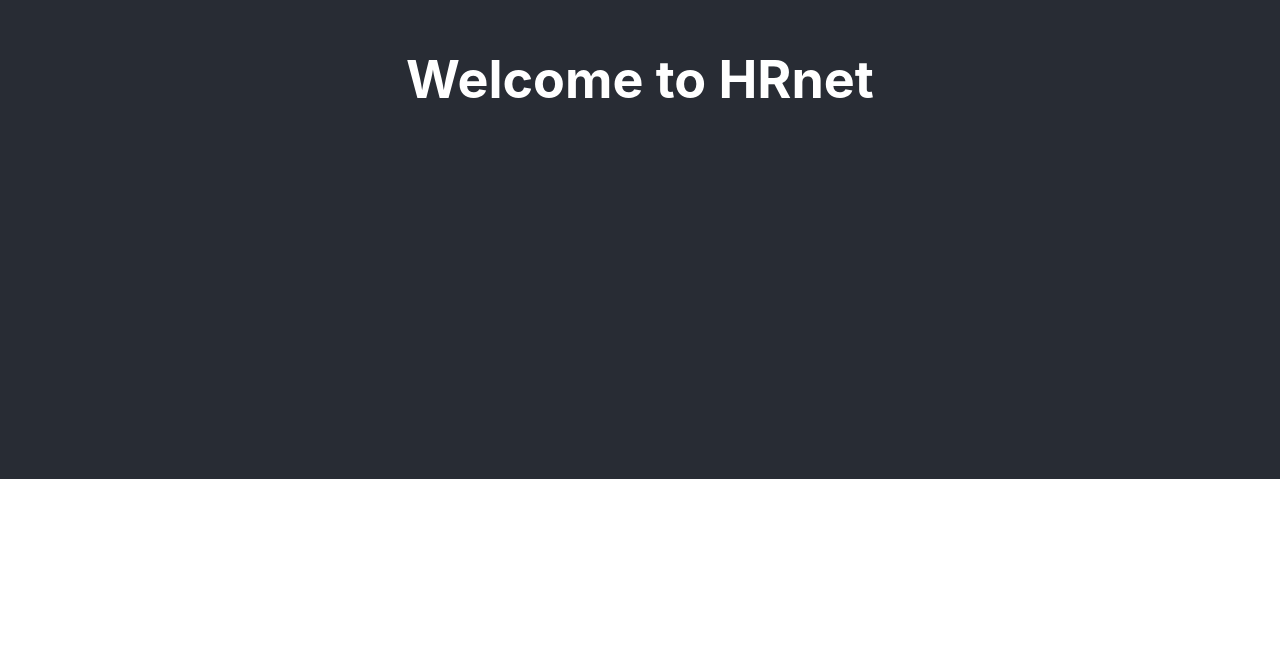
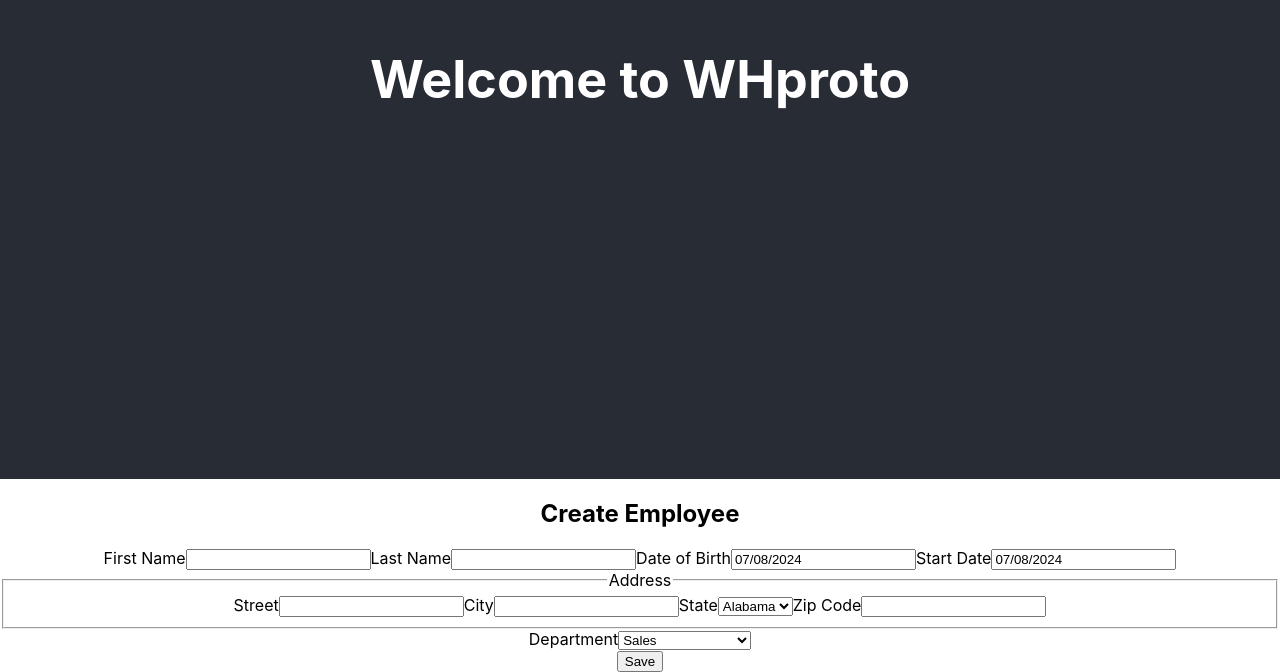
Before and after one commit to SupMBH/whproto-main, a React (Create React App) app: page / in a window 1280 px wide. Shown: the part 321-993 px from the top of the page. Before the commit the page ends 800 px from the top, so only its background shows below. Built offline with nearby package versions, Linux system fonts and the light colour scheme.

Commit message:
creation employé avec pluggin npm install react-datepicker & react-modal

```diff
--- a/package.json
+++ b/package.json
@@ -7,7 +7,9 @@
     "@testing-library/react": "^13.4.0",
     "@testing-library/user-event": "^13.5.0",
     "react": "^18.3.1",
+    "react-datepicker": "^7.2.0",
     "react-dom": "^18.3.1",
+    "react-modal": "^3.16.1",
     "react-scripts": "5.0.1",
     "web-vitals": "^2.1.4"
   },
--- a/src/App.js
+++ b/src/App.js
@@ -1,11 +1,14 @@
 import React from 'react';
+import EmployeeForm from './components/EmployeeForm';
+import './styles/index.css';
 
 function App() {
   return (
     <div className="App">
       <header className="App-header">
-        <h1>Welcome to HRnet</h1>
+        <h1>Welcome to WHproto</h1>
       </header>
+      <EmployeeForm />
     </div>
   );
 }
--- /dev/null
+++ b/src/components/EmployeeForm.js
@@ -0,0 +1,97 @@
+import React, { useState } from 'react';
+import DatePicker from 'react-datepicker';
+import 'react-datepicker/dist/react-datepicker.css';
+import Modal from 'react-modal';
+
+const EmployeeForm = () => {
+  const [firstName, setFirstName] = useState('');
+  const [lastName, setLastName] = useState('');
+  const [dateOfBirth, setDateOfBirth] = useState(new Date());
+  const [startDate, setStartDate] = useState(new Date());
+  const [department, setDepartment] = useState('Sales');
+  const [street, setStreet] = useState('');
+  const [city, setCity] = useState('');
+  const [state, setState] = useState('');
+  const [zipCode, setZipCode] = useState('');
+  const [modalIsOpen, setModalIsOpen] = useState(false);
+
+  const states = [
+    { name: "Alabama", abbreviation: "AL" },
+    // ... autres états
+  ];
+
+  const saveEmployee = () => {
+    const employee = {
+      firstName,
+      lastName,
+      dateOfBirth,
+      startDate,
+      department,
+      street,
+      city,
+      state,
+      zipCode,
+    };
+    const employees = JSON.parse(localStorage.getItem('employees')) || [];
+    employees.push(employee);
+    localStorage.setItem('employees', JSON.stringify(employees));
+    setModalIsOpen(true);
+  };
+
+  return (
+    <div>
+      <h2>Create Employee</h2>
+      <form>
+        <label>First Name</label>
+        <input type="text" value={firstName} onChange={(e) => setFirstName(e.target.value)} />
+
+        <label>Last Name</label>
+        <input type="text" value={lastName} onChange={(e) => setLastName(e.target.value)} />
+
+        <label>Date of Birth</label>
+        <DatePicker selected={dateOfBirth} onChange={(date) => setDateOfBirth(date)} />
+
+        <label>Start Date</label>
+        <DatePicker selected={startDate} onChange={(date) => setStartDate(date)} />
+
+        <fieldset>
+          <legend>Address</legend>
+          <label>Street</label>
+          <input type="text" value={street} onChange={(e) => setStreet(e.target.value)} />
+
+          <label>City</label>
+          <input type="text" value={city} onChange={(e) => setCity(e.target.value)} />
+
+          <label>State</label>
+          <select value={state} onChange={(e) => setState(e.target.value)}>
+            {states.map((state) => (
+              <option key={state.abbreviation} value={state.abbreviation}>
+                {state.name}
+              </option>
+            ))}
+          </select>
+
+          <label>Zip Code</label>
+          <input type="number" value={zipCode} onChange={(e) => setZipCode(e.target.value)} />
+        </fieldset>
+
+        <label>Department</label>
+        <select value={department} onChange={(e) => setDepartment(e.target.value)}>
+          <option>Sales</option>
+          <option>Marketing</option>
+          <option>Engineering</option>
+          <option>Human Resources</option>
+          <option>Legal</option>
+        </select>
+      </form>
+      <button onClick={saveEmployee}>Save</button>
+
+      <Modal isOpen={modalIsOpen} onRequestClose={() => setModalIsOpen(false)}>
+        <h2>Employee Created!</h2>
+        <button onClick={() => setModalIsOpen(false)}>Close</button>
+      </Modal>
+    </div>
+  );
+};
+
+export default EmployeeForm;
```
Also changed, not shown: 1 other file (tests, documents, lock files or other folders).
